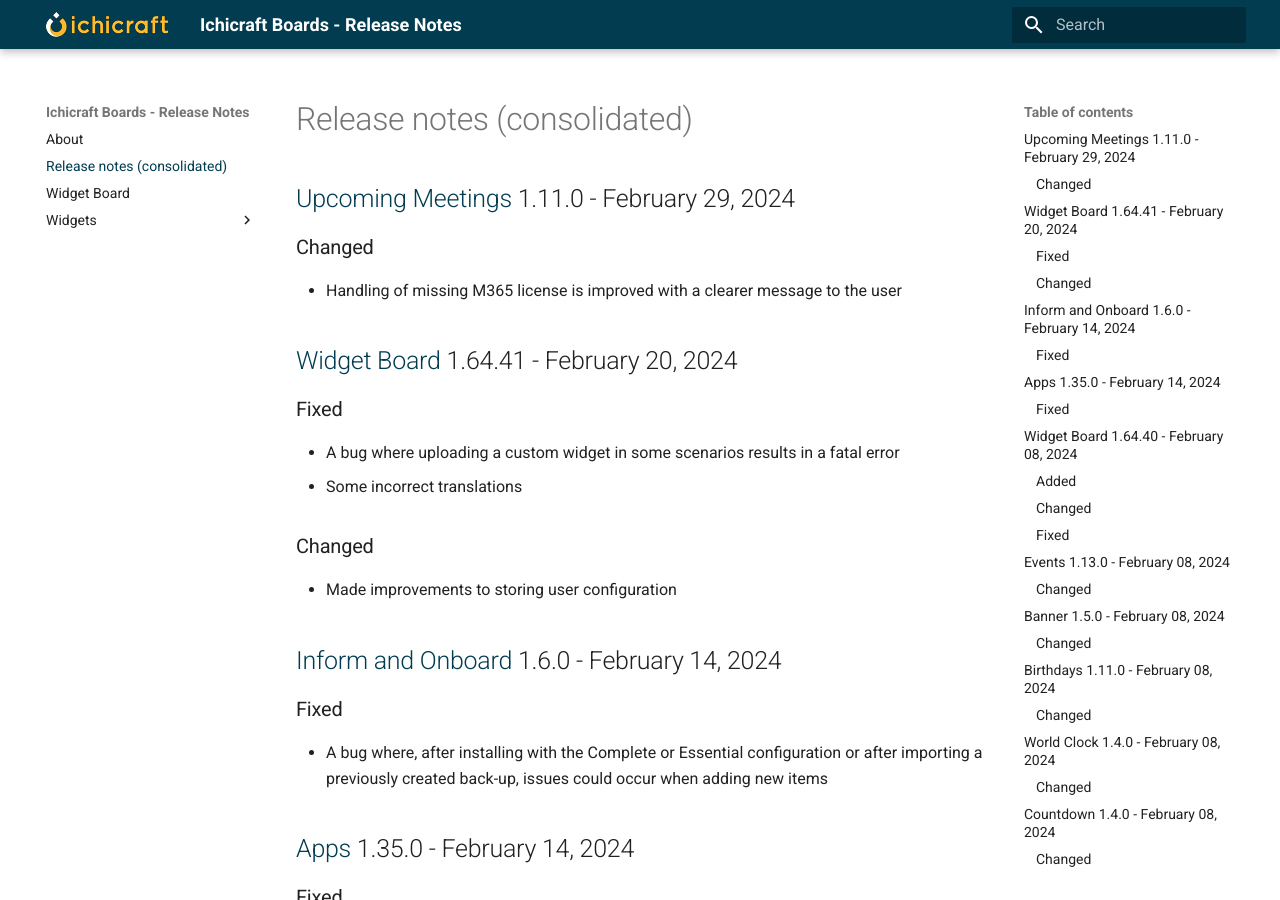
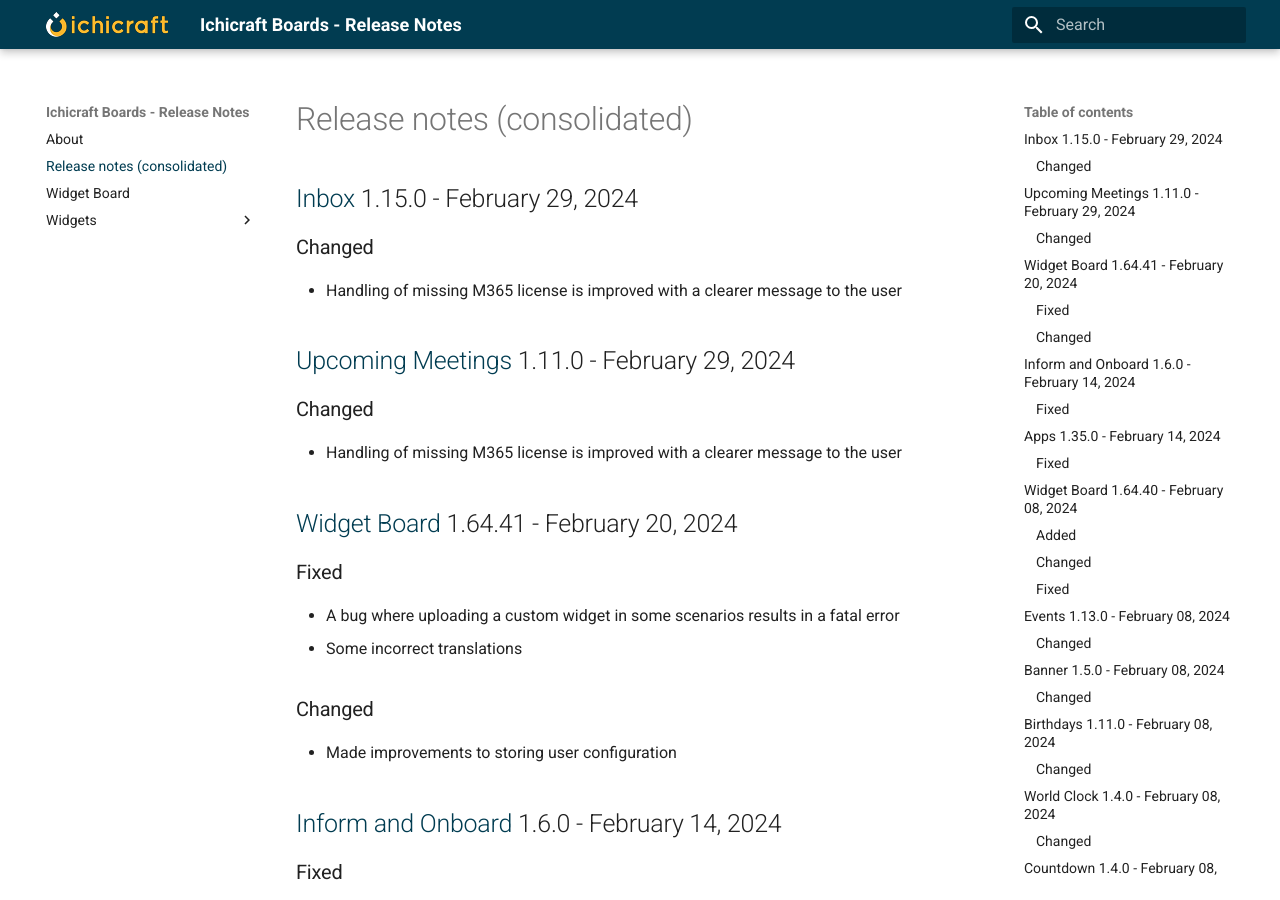
Before and after one commit to ichicraft/widgets-docs, an MkDocs documentation site: the page built from docs/Release-notes-(consolidated).md, in a window 1280 px wide and 900 px high. Built offline with MkDocs 1.6.1 and Material for MkDocs 9.7.7, drawn with Linux system fonts in a browser that asks for light colours.

Commit message:
Release notes updated by BuildService

```diff
--- a/docs/Release-notes-(consolidated).md
+++ b/docs/Release-notes-(consolidated).md
@@ -1,3 +1,8 @@
+## [Inbox](./Widgets/Inbox.md) 1.15.0 - February 29, 2024
+
+### Changed
+- Handling of missing M365 license is improved with a clearer message to the user
+
 ## [Upcoming Meetings](./Widgets/Upcoming Meetings.md) 1.11.0 - February 29, 2024
 
 ### Changed
--- a/docs/Widgets/Inbox.md
+++ b/docs/Widgets/Inbox.md
@@ -1,3 +1,8 @@
+## 1.15.0 - February 29, 2024
+
+### Changed
+- Handling of missing M365 license is improved with a clearer message to the user
+
 ## 1.14.0 - February 08, 2024
 
 ### Changed
```
